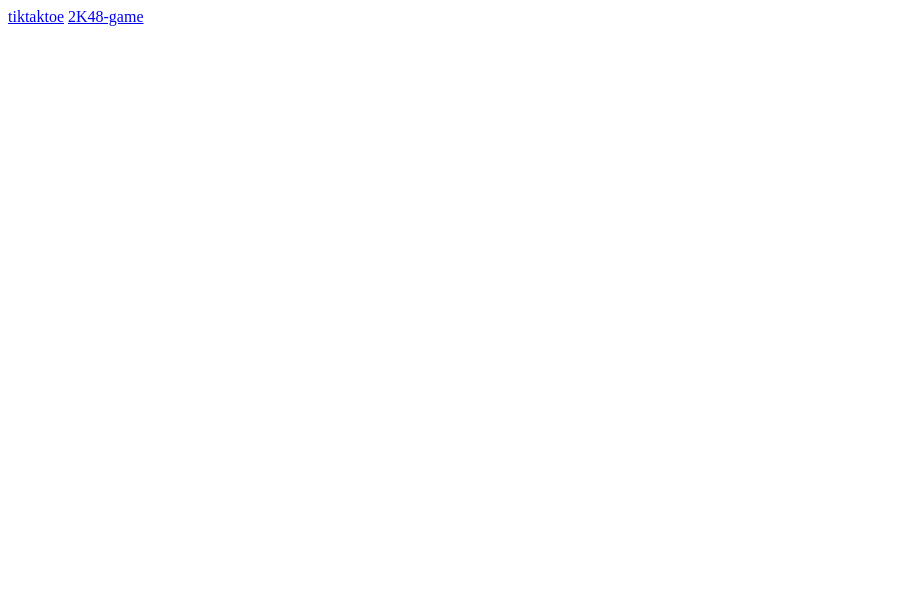
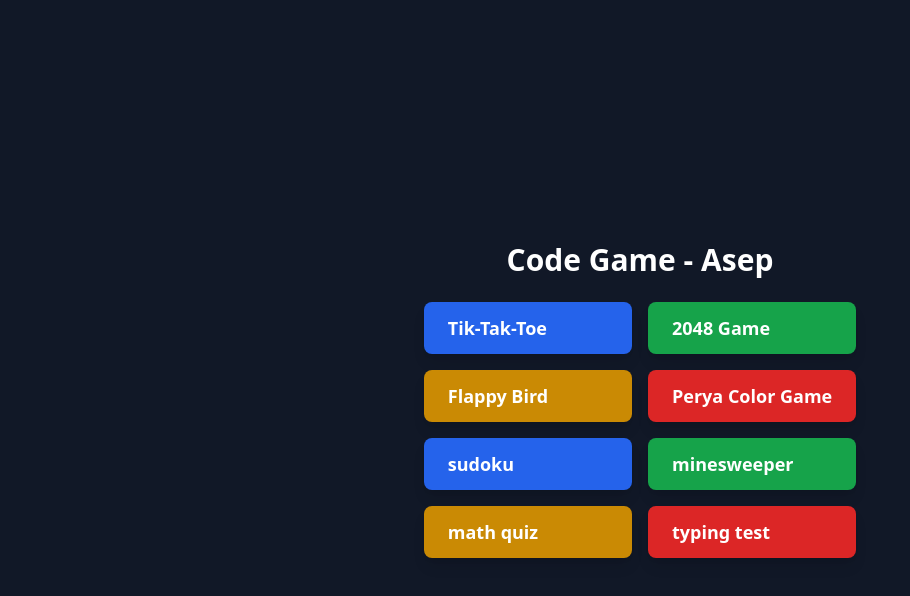
Before and after one commit to asep38/code-game, a plain HTML site: page index.html in a window 1280 px wide. Shown: the whole page, without its empty margins (0-910 px from the left). Drawn offline with nearby package versions, Linux system fonts and the light colour scheme.

Commit message:
update: modif homepage

```diff
--- a/index.html
+++ b/index.html
@@ -3,10 +3,41 @@
 <head>
     <meta charset="UTF-8">
     <meta name="viewport" content="width=device-width, initial-scale=1.0">
-    <title>code game - asep</title>
+    <title>Code Game - Asep</title>
+    <script src="https://cdn.tailwindcss.com"></script>
 </head>
-<body>
-    <a href="tik-tak-toe">tiktaktoe</a>
-    <a href="2K48-game">2K48-game</a>
+<body class="bg-gray-900 text-white flex flex-col items-center justify-center min-h-screen">
+
+    <h1 class="text-3xl font-bold mb-6">Code Game - Asep</h1>
+
+    <div class="grid grid-cols-2 gap-4">
+        <!-- kelompok 1 -->
+        <a href="tik-tak-toe" class="px-6 py-3 bg-blue-600 hover:bg-blue-700 transition rounded-lg shadow-lg text-lg font-semibold">
+            Tik-Tak-Toe
+        </a>
+        <a href="2K48-game" class="px-6 py-3 bg-green-600 hover:bg-green-700 transition rounded-lg shadow-lg text-lg font-semibold">
+            2048 Game
+        </a>
+        <a href="flappy-bird" class="px-6 py-3 bg-yellow-600 hover:bg-yellow-700 transition rounded-lg shadow-lg text-lg font-semibold">
+            Flappy Bird
+        </a>
+        <a href="perya-color-game" class="px-6 py-3 bg-red-600 hover:bg-red-700 transition rounded-lg shadow-lg text-lg font-semibold">
+            Perya Color Game
+        </a>
+        <!-- kelompok 2 -->
+        <a href="sudoku" class="px-6 py-3 bg-blue-600 hover:bg-blue-700 transition rounded-lg shadow-lg text-lg font-semibold">
+            sudoku
+        </a>
+        <a href="minesweeper" class="px-6 py-3 bg-green-600 hover:bg-green-700 transition rounded-lg shadow-lg text-lg font-semibold">
+            minesweeper
+        </a>
+        <a href="math-quiz" class="px-6 py-3 bg-yellow-600 hover:bg-yellow-700 transition rounded-lg shadow-lg text-lg font-semibold">
+            math quiz
+        </a>
+        <a href="typing-test" class="px-6 py-3 bg-red-600 hover:bg-red-700 transition rounded-lg shadow-lg text-lg font-semibold">
+            typing test
+        </a>
+    </div>
+
 </body>
 </html>
```
